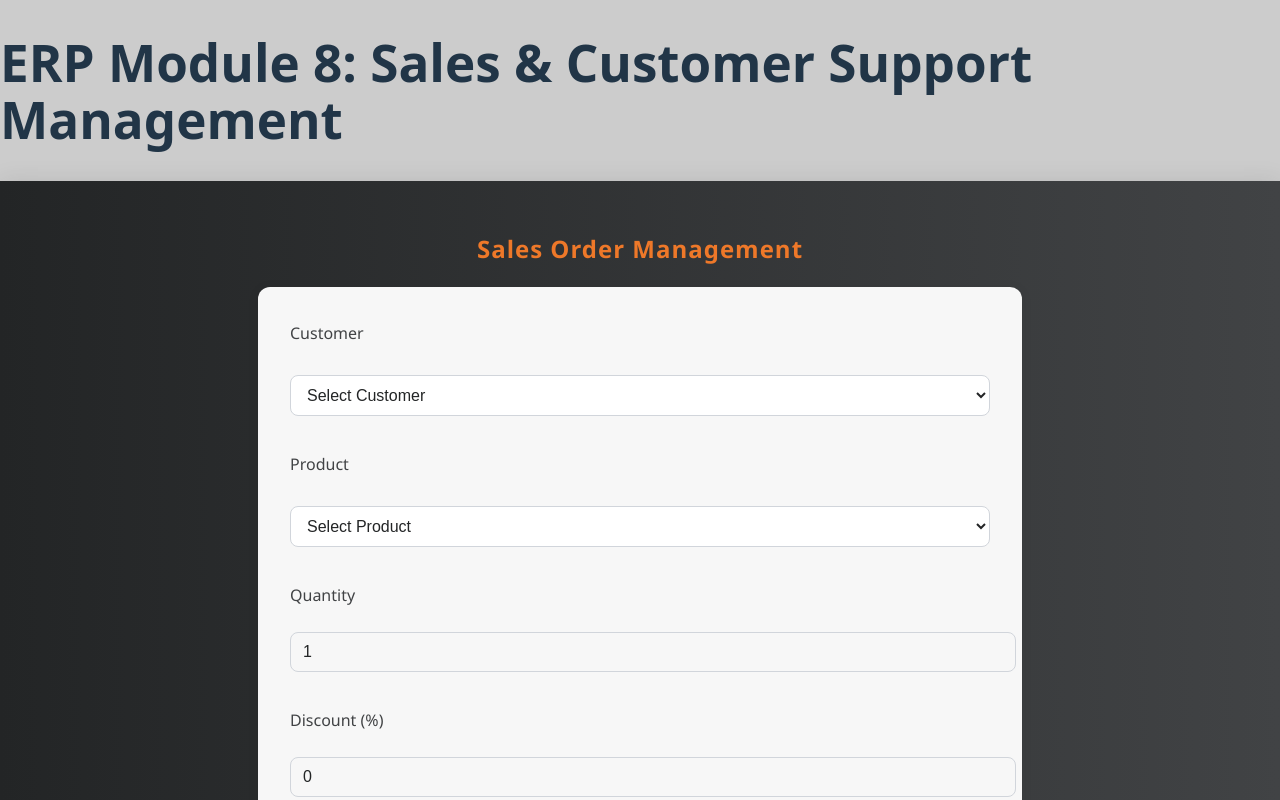
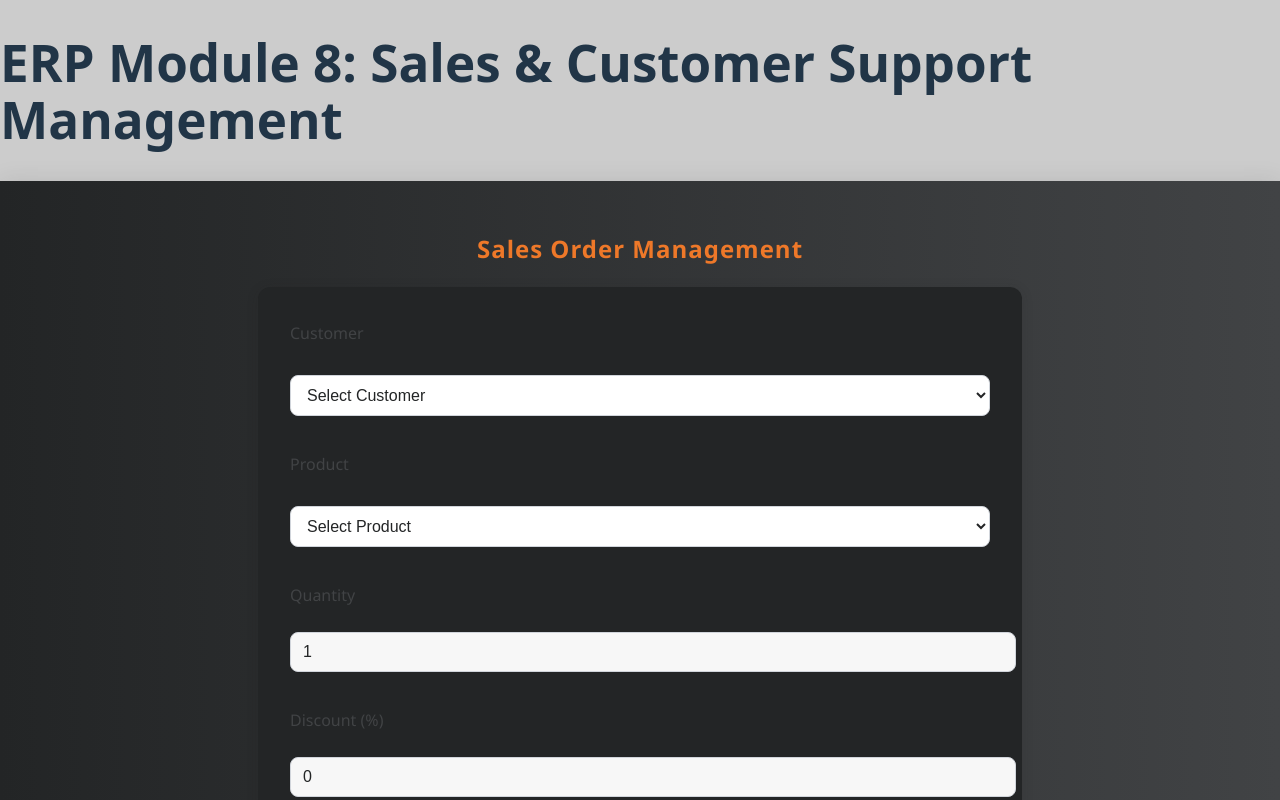
Before and after one commit to rinn014/Module-7, a React (Vite) app in the folder frontend/: page / in a window 1280 px wide. Shown: the top 800 px of the page. Built offline with nearby package versions, Linux system fonts and the light colour scheme.

Commit message:
Adjusting the added function

```diff
--- a/frontend/src/App.jsx
+++ b/frontend/src/App.jsx
@@ -2,7 +2,7 @@ import { useState } from 'react'
 import Sales_order from "./components/Sales_order"
 import CM_management from "./components/CM_management"
 import After_Sales from "./components/After_Sales"
-import Sales_report from "./components/Sales_report"
+import Sale_rep from "./components/Sale_rep"
 function App() {
 
   return (
@@ -18,8 +18,8 @@ function App() {
       {/* Function 3 */}
       <After_Sales />
 
-  {/* Function 4 */}
-  <Sales_report />
+      {/* Function 4 */}
+      <Sale_rep />
     </div>
   )
 }
--- a/frontend/src/Module_8style/CM_management.css
+++ b/frontend/src/Module_8style/CM_management.css
@@ -58,3 +58,4 @@ select, input {
 }
 input:focus, select:focus {
   border-color: #ee7829;
+}
--- a/frontend/src/Module_8style/Sales_report.css
+++ b/frontend/src/Module_8style/Sales_report.css
@@ -3,11 +3,12 @@
   width: 100vw;
   min-width: 100vw;
   max-width: 100vw;
-  background: #fff;
-  color: #232526;
+  background: linear-gradient(90deg, #232526 0%, #414345 100%);
+  color: #f5f5f5;
   padding: 30px 0;
+  border-radius: 0;
   font-family: "Poppins", "Segoe UI", Arial, sans-serif;
-  box-shadow: 0 4px 24px rgba(34, 34, 34, 0.08);
+  box-shadow: 0 4px 24px rgba(34, 34, 34, 0.15);
   margin: 0;
   display: flex;
   flex-direction: column;
@@ -23,12 +24,12 @@
 }
 
 .form-card {
-  background: #f7f7f7;
-  color: #232526;
+  background: #232526;
+  color: #f5f5f5;
   padding: 24px 32px;
   border-radius: 12px;
   margin-bottom: 25px;
-  box-shadow: 0 2px 12px rgba(34, 34, 34, 0.08);
+  box-shadow: 0 2px 12px rgba(34, 34, 34, 0.15);
   display: flex;
   flex-direction: column;
   gap: 16px;
--- a/frontend/src/components/Sales_report.jsx
+++ b/frontend/src/components/sale_rep.jsx
@@ -66,7 +66,7 @@ function SalesReport() {
       <h3>Sales Data</h3>
       <table style={{ width: "100%", borderCollapse: "collapse", marginBottom: "20px" }}>
         <thead>
-          <tr style={{ background: "#f7f7f7" }}>
+          <tr style={{ background: "#9e1414ff" }}>
             <th>Date</th>
             <th>Product</th>
             <th>Region</th>
```
